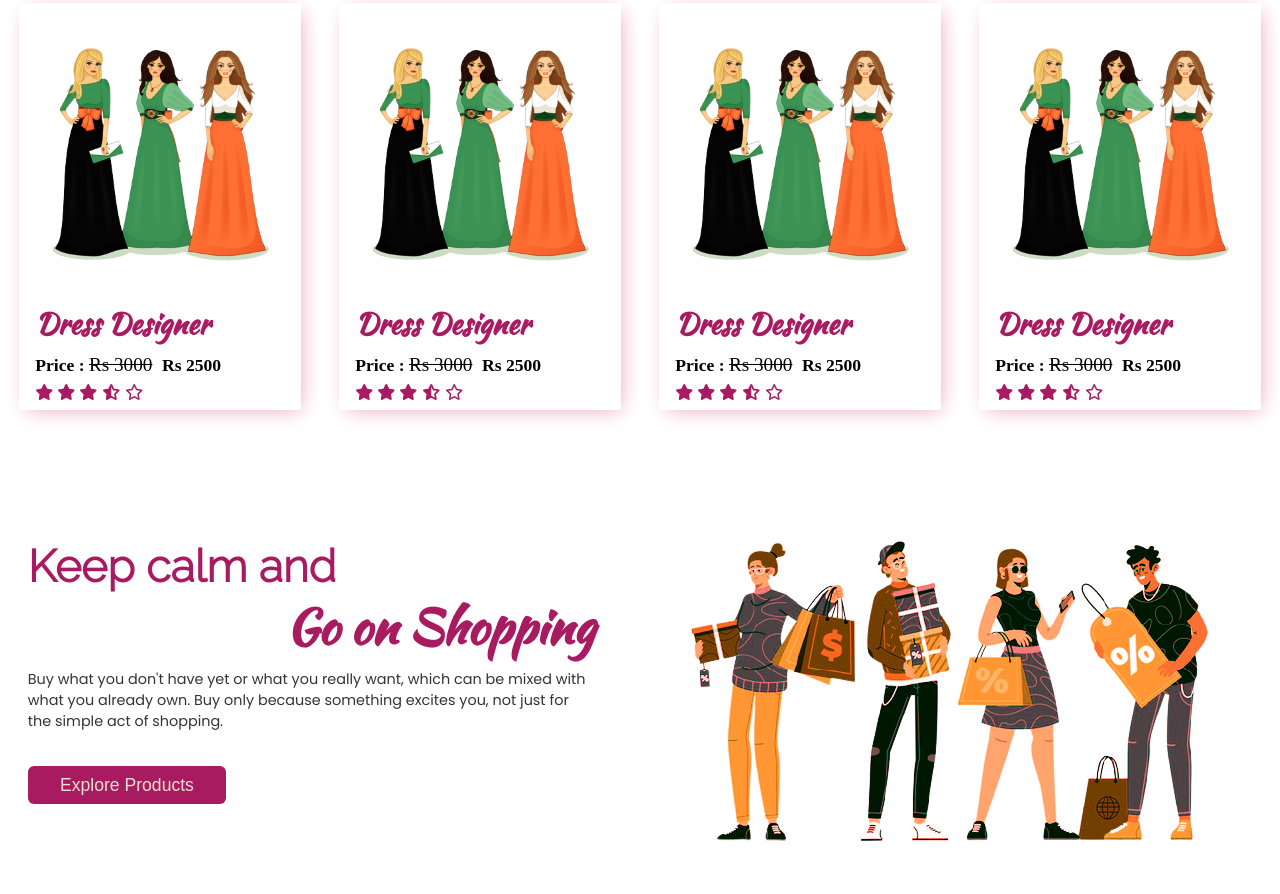
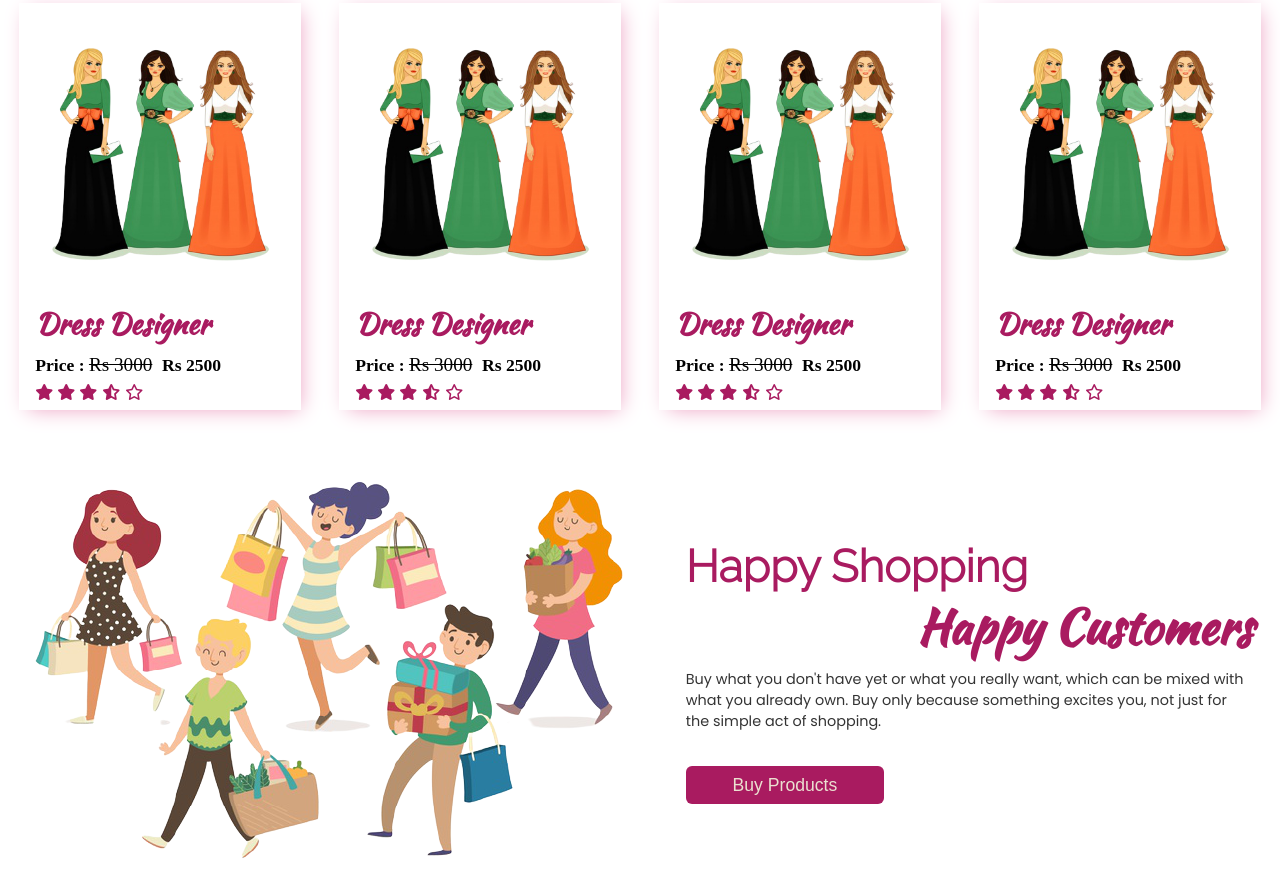
Before and after one commit to khuram354/project-01, a plain HTML site: page index.html in a window 1280 px wide. Shown: the part 1212-2106 px from the top of the page. Drawn offline with Linux system fonts and the light colour scheme.

Commit message:
section-4 completed

```diff
--- a/index.html
+++ b/index.html
@@ -186,18 +186,19 @@
 
     <!-- section-4 Start -->
     <div class="container">
+        <div class="imgContainer">
+            <img src="./images/happycustomers.png" alt="some customers are happy while shopping">
+        </div>
+
         <div class="contentBox">
-            <h1>Keep calm and <span class="shopping">Go on Shopping</span></h1>
+            <h1>Happy Shopping<span class="shopping">Happy Customers</span></h1>
             <p>
                 Buy what you don't have yet or what you really want, which can be mixed with what you already own. Buy
                 only because something excites you, not just for the simple act of shopping.
             </p>
-            <button class="btn">Explore Products</button>
+            <button class="btn">Buy Products</button>
         </div>
 
-        <div class="imgContainer">
-            <img src="./images/homeimg.png" alt="some cool guys are on shopping">
-        </div>
     </div>
     <!-- section-4 Ends -->
     <!-- Script File -->
```
